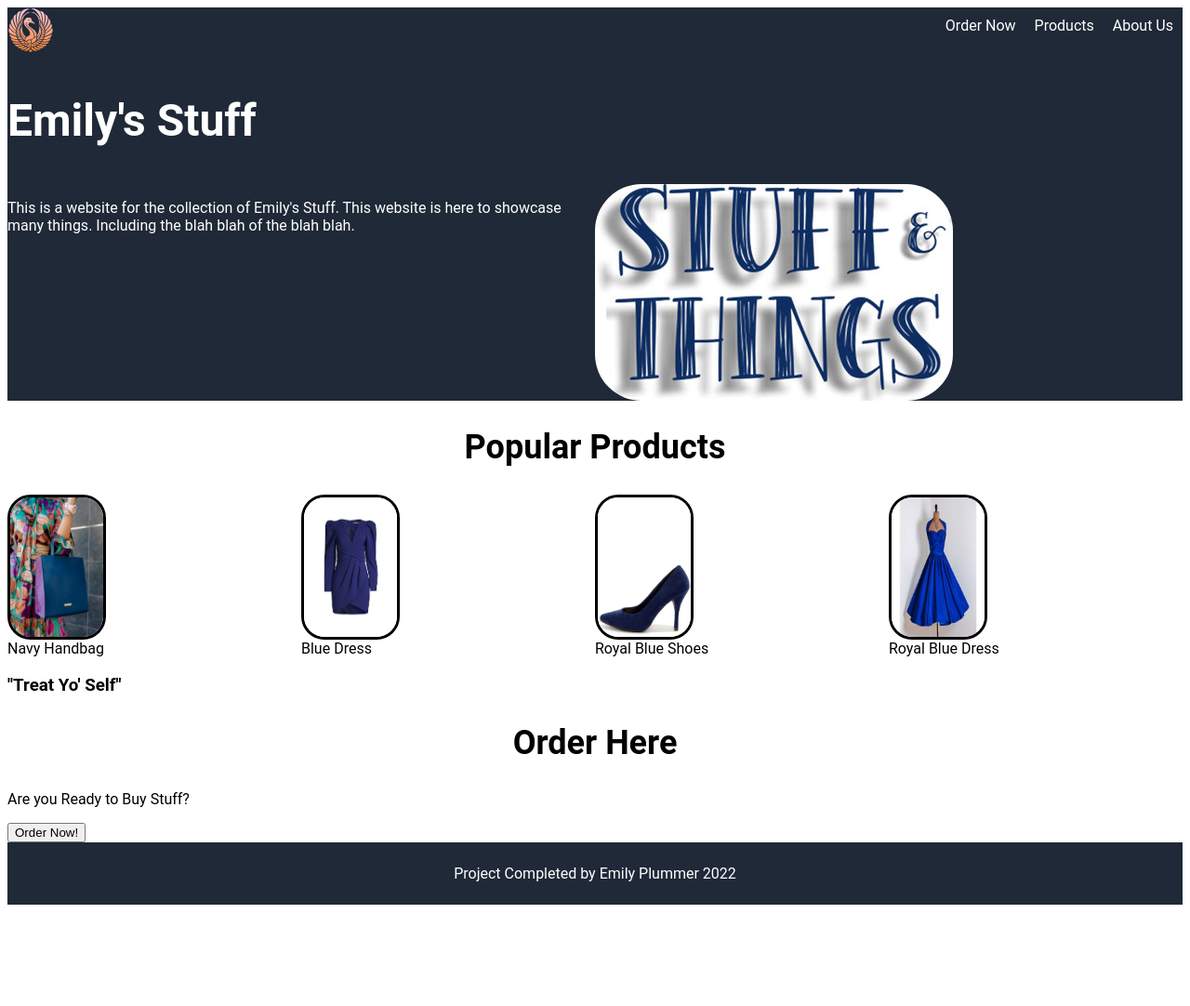
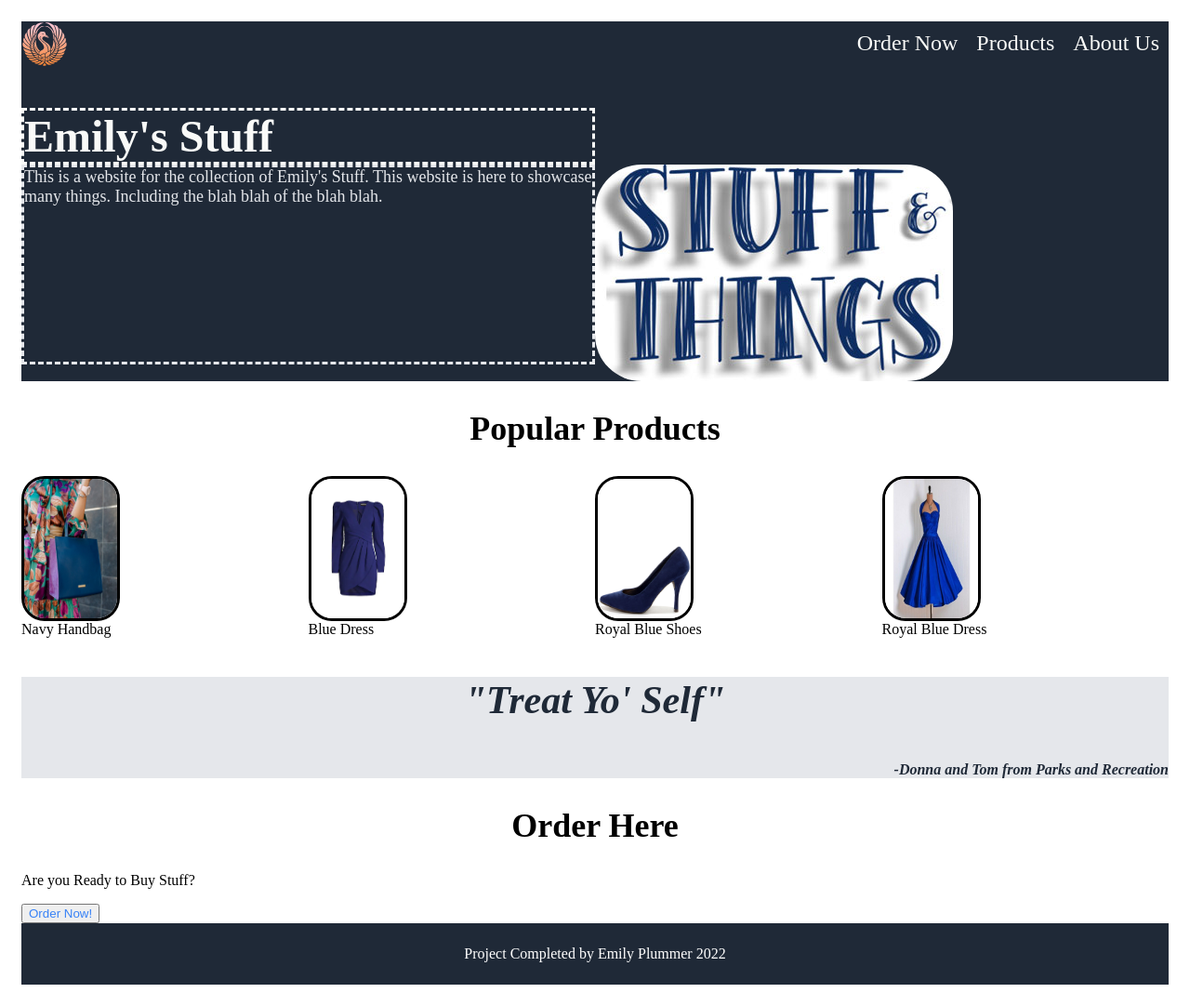
Before and after one commit to Emilyannp3/Product-Landing-Page, a plain HTML site: page index.html in a window 1280 px wide. Shown: the whole page at 93% size. Before the commit the page ends 981 px from the top, so only its background shows below. Drawn offline with Linux system fonts and the light colour scheme.

Commit message:
finally figured out grid and flex, will work on spacing, margins, padding, etc next, also added more general css

```diff
--- a/index.html
+++ b/index.html
@@ -42,6 +42,7 @@
     </section>
     <section class="Quote">
         <h3>"Treat Yo' Self"</h3>
+        <p>-Donna and Tom from <i>Parks and Recreation</i></p>
     </section>
     <section class="Order">
         <h2>Order Here</h2>
--- a/styles.css
+++ b/styles.css
@@ -1,14 +1,15 @@
 html{
-    font-family: Roboto, sans-serif;
-
+    font-family: Roboto, sans-serif
+    margin: 0, auto;
+    padding: 15px;
 }
-
 .header li{
-    display: inline;
+    display: block;
    float: right;
-   color: white;
+   color: #F9FAF8;
    padding: 10px;
    text-align: center;
+   font-size: 24px;
 }
 footer{
     background-color: #1F2937;
@@ -28,10 +29,19 @@ footer{
 }
 .About_Us p, h1{
     grid-column: 1/2;
+    border-style: dashed;
 }
 h1{
     font-size: 48px;
     font-weight: bold;
+    color: #F9FAF8;
+    padding:0px;
+    margin-bottom: 0px;
+}
+.About_Us p{
+    font-size: 18px;
+    color: #E5E7EB;
+    margin-top: 0px;
 }
 h2{
     font-size: 36px;
@@ -50,6 +60,7 @@ h2{
     height: 150px;
     border-style: solid;
     border-radius: 25px;
+
 }
 .Products{
     display: grid;
@@ -77,6 +88,7 @@ h2{
 .img5{
     grid-column: 4/4;
     grid-row: 1;
+
 }
 .cap1{
     grid-column: 1/4;
@@ -95,3 +107,20 @@ h2{
     grid-column: 4/4;
     grid-row:1;
 }
+button{
+    color: #3882F6;
+}
+.Quote{
+    background-color: #E5E7EB;
+    font-size: 36px;
+    font-style:italic;
+    color: #1F2937;
+}
+.Quote h3{
+    text-align:center;
+}
+.Quote p{
+    text-align:right;
+    font-size: 16px;
+    font-weight: bold;
+}
```
